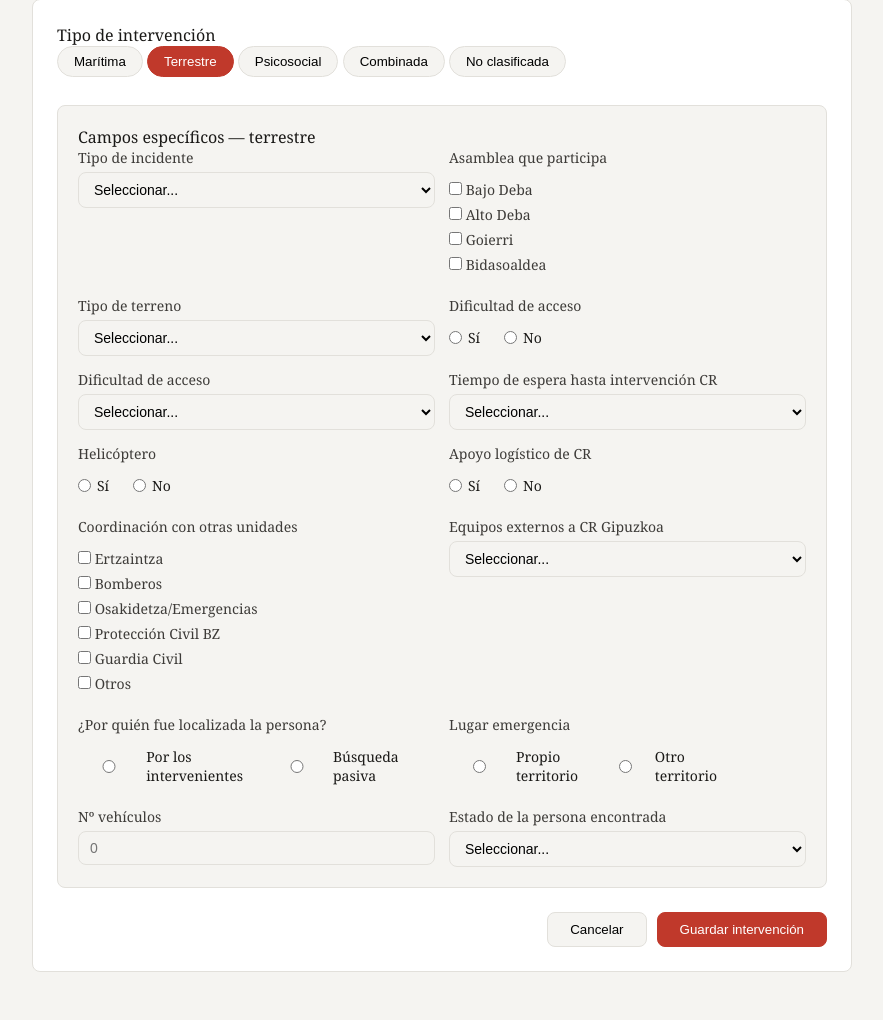
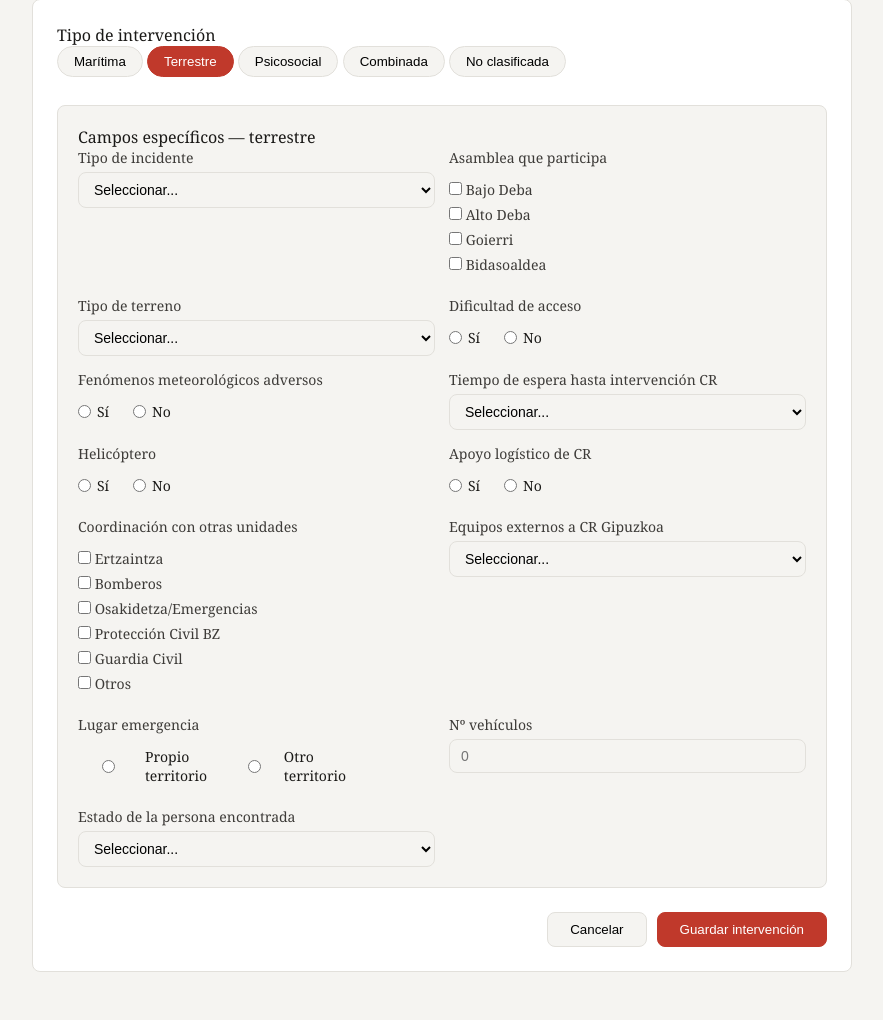
Before and after one commit to IkerAramendi/Cruz-Roja, a Django app: page /crearIntervencion/ in a window 1280 px wide, after a click on "Terrestre". Shown: the part 825-1845 px from the top of the page, without its empty margins (198-1081 px from the left). Run offline with Django 5.2, Linux system fonts and the light colour scheme.

Commit message:
Cosillas corregidas

```diff
--- a/intervenciones/templates/crear_intervencion.html
+++ b/intervenciones/templates/crear_intervencion.html
@@ -76,10 +76,11 @@
         <label>Estado final</label>
         <select>
           <option value="">Seleccionar...</option>
-          <option>Resuelta — con éxito</option>
-          <option>Resuelta — sin éxito</option>
+          <option>Resuelta — por Cruz Roja</option>
+          <option>Resuelta — por intervenientes fuera de Cruz Roja</option>
+          <option>Resuelta — posteriormente (búsqueda pasiva/hallazgo días después)</option>
           <option>Cancelada — falsa alarma</option>
-          <option>Cancelada — persona localizada antes</option>
+          <option>Cancelada — situación resuelta previamente por terceros</option>
         </select>
       </div>
       <div class="field full">
@@ -184,7 +185,7 @@
       <div class="sub-card">
         <div class="sub-title">Campos específicos — terrestre</div>
         <div class="grid">
-          <div class="field"><label>Tipo de incidente</label><select><option value="">Seleccionar...</option><option>Persona extraviada</option><option>Accidente en zona de difícil acceso</option><option>Evacuación</option><option>Apoyo a fuerzas de seguridad</option><option>Otro</option></select></div>
+          <div class="field"><label>Tipo de incidente</label><select><option value="">Seleccionar...</option><option>Persona desaparecida</option><option>Accidente en zona de difícil acceso</option><option>Evacuación</option><option>Otro</option></select></div>
           <div class="field">
             <label>Asamblea que participa</label>
             <div style="display:flex; flex-direction:column; gap:6px; padding:8px 0">
@@ -198,11 +199,17 @@
           <div class="field">
             <label>Dificultad de acceso</label>
             <div style="display:flex; gap:1.5rem; padding:8px 0">
-              <label style="display:flex; align-items:center; gap:6px; font-size:14px; color:var(--text)"><input type="radio" name="dificultad_acceso_comb" value="si"> Sí</label>
-              <label style="display:flex; align-items:center; gap:6px; font-size:14px; color:var(--text)"><input type="radio" name="dificultad_acceso_comb" value="no"> No</label>
+              <label style="display:flex; align-items:center; gap:6px; font-size:14px; color:var(--text)"><input type="radio" name="dificultad_acceso" value="si"> Sí</label>
+              <label style="display:flex; align-items:center; gap:6px; font-size:14px; color:var(--text)"><input type="radio" name="dificultad_acceso" value="no"> No</label>
             </div>
           </div>
-          <div class="field"><label>Dificultad de acceso</label><select><option value="">Seleccionar...</option><option>Baja</option><option>Media</option><option>Alta</option></select></div>
+          <div class="field">
+            <label>Fenómenos meteorológicos adversos</label>
+            <div style="display:flex; gap:1.5rem; padding:8px 0">
+              <label style="display:flex; align-items:center; gap:6px; font-size:14px; color:var(--text)"><input type="radio" name="fenomenos_meteorologicos" value="si"> Sí</label>
+              <label style="display:flex; align-items:center; gap:6px; font-size:14px; color:var(--text)"><input type="radio" name="fenomenos_meteorologicos" value="no"> No</label>
+            </div>
+          </div>
           <div class="field"><label>Tiempo de espera hasta intervención CR</label><select><option value="">Seleccionar...</option><option>Desconocido</option><option>Inmediata</option><option>1 – 8 horas</option><option>Más de 8 horas</option></select></div>
           <div class="field">
             <label>Helicóptero</label>
@@ -239,13 +246,6 @@
           </div>
           <div class="field"><label>Equipos externos a CR Gipuzkoa</label><select><option value="">Seleccionar...</option><option>Bizkaia</option><option>Álava</option><option>Ambos</option><option>No</option></select></div>
           <div class="field">
-            <label>¿Por quién fue localizada la persona?</label>
-            <div style="display:flex; gap:1.5rem; padding:8px 0">
-              <label style="display:flex; align-items:center; gap:6px; font-size:14px; color:var(--text)"><input type="radio" name="por_quien_localizada" value="intervenientes"> Por los intervenientes</label>
-              <label style="display:flex; align-items:center; gap:6px; font-size:14px; color:var(--text)"><input type="radio" name="por_quien_localizada" value="pasiva"> Búsqueda pasiva</label>
-            </div>
-          </div>
-          <div class="field">
             <label>Lugar emergencia</label>
             <div style="display:flex; gap:1.5rem; padding:8px 0">
               <label style="display:flex; align-items:center; gap:6px; font-size:14px; color:var(--text)">
@@ -257,7 +257,7 @@
             </div>
           </div>
           <div class="field"><label>Nº vehículos</label><input type="number" min="0" placeholder="0"></div>
-          <div class="field"><label>Estado de la persona encontrada</label><select><option value="">Seleccionar...</option><option>Ilesa</option><option>Herida leve</option><option>Herida grave</option><option>Fallecida</option><option>No localizada</option><option>Localizada después de la intervención</option></select></div>
+          <div class="field"><label>Estado de la persona encontrada</label><select><option value="">Seleccionar...</option><option>Ilesa</option><option>Herida leve</option><option>Herida grave</option><option>Fallecida</option><option>No sé sabe</option></select></div>
         </div>
       </div>
     </div>
@@ -402,13 +402,20 @@
               <label><input type="checkbox" name="comb_asamblea[]" value="proteccion_civil"> Bidasoaldea</label>
         </div>
         <div class="grid">
-          <div class="field"><label>Tipo de incidente</label><select><option value="">Seleccionar...</option><option>Persona extraviada</option><option>Accidente en zona de difícil acceso</option><option>Evacuación</option><option>Apoyo a fuerzas de seguridad</option><option>Otro</option></select></div>
+          <div class="field"><label>Tipo de incidente</label><select><option value="">Seleccionar...</option><option>Persona extraviada</option><option>Accidente en zona de difícil acceso</option><option>Evacuación</option><option>Otro</option></select></div>
           <div class="field"><label>Tipo de terreno</label><select><option value="">Seleccionar...</option><option>Montaña</option><option>Rural</option><option>Urbano</option><option>Periurbano</option></select></div>
           <div class="field">
             <label>Dificultad de acceso</label>
             <div style="display:flex; gap:1.5rem; padding:8px 0">
               <label style="display:flex; align-items:center; gap:6px; font-size:14px; color:var(--text)"><input type="radio" name="dificultad_acceso_comb" value="si"> Sí</label>
               <label style="display:flex; align-items:center; gap:6px; font-size:14px; color:var(--text)"><input type="radio" name="dificultad_acceso_comb" value="no"> No</label>
+            </div>
+          </div>
+          <div class="field">
+            <label>Fenómenos meteorológicos adversos</label>
+            <div style="display:flex; gap:1.5rem; padding:8px 0">
+              <label style="display:flex; align-items:center; gap:6px; font-size:14px; color:var(--text)"><input type="radio" name="fenomenos_meteorologicos_comb" value="si"> Sí</label>
+              <label style="display:flex; align-items:center; gap:6px; font-size:14px; color:var(--text)"><input type="radio" name="fenomenos_meteorologicos_comb" value="no"> No</label>
             </div>
           </div>
           <div class="field"><label>Tiempo de espera hasta intervención CR</label><select><option value="">Seleccionar...</option><option>Desconocido</option><option>Inmediata</option><option>1 – 8 horas</option><option>Más de 8 horas</option></select></div>
@@ -439,13 +446,6 @@
           </div>
           <div class="field"><label>Equipos externos a CR Gipuzkoa</label><select><option value="">Seleccionar...</option><option>Bizkaia</option><option>Álava</option><option>Ambos</option><option>No</option></select></div>
           <div class="field">
-            <label>¿Por quién fue localizada la persona?</label>
-            <div style="display:flex; gap:1.5rem; padding:8px 0">
-              <label style="display:flex; align-items:center; gap:6px; font-size:14px; color:var(--text)"><input type="radio" name="por_quien_localizada_comb" value="intervenientes"> Por los intervenientes</label>
-              <label style="display:flex; align-items:center; gap:6px; font-size:14px; color:var(--text)"><input type="radio" name="por_quien_localizada_comb" value="pasiva"> Búsqueda pasiva</label>
-            </div>
-          </div>
-          <div class="field">
             <label>Lugar emergencia</label>
             <div style="display:flex; gap:1.5rem; padding:8px 0">
               <label style="display:flex; align-items:center; gap:6px; font-size:14px; color:var(--text)"><input type="radio" name="comb_lugar_emergencia" value="propio_territorio"> Propio territorio</label>
@@ -453,7 +453,7 @@
             </div>
           </div>
           <div class="field"><label>Nº vehículos</label><input type="number" min="0" placeholder="0"></div>
-          <div class="field"><label>Estado de la persona encontrada</label><select><option value="">Seleccionar...</option><option>Ilesa</option><option>Herida leve</option><option>Herida grave</option><option>Fallecida</option><option>No localizada</option><option>Localizada después de la intervención</option></select></div>
+          <div class="field"><label>Estado de la persona encontrada</label><select><option value="">Seleccionar...</option><option>Ilesa</option><option>Herida leve</option><option>Herida grave</option><option>Fallecida</option><option>No sé sabe</option></select></div>
         </div>
       </div>
 
```
